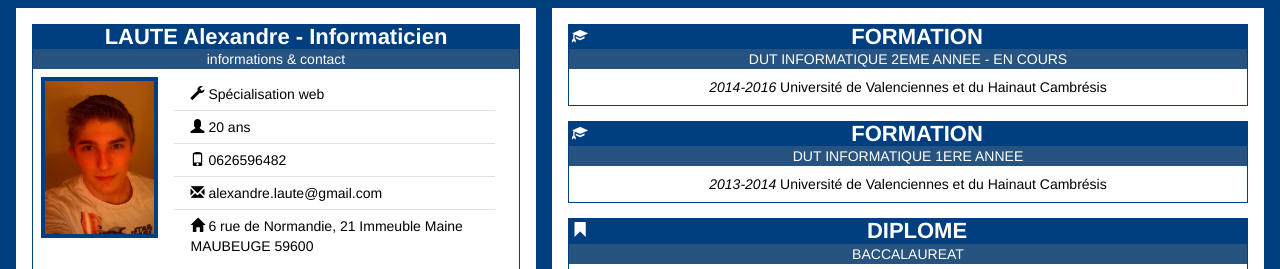
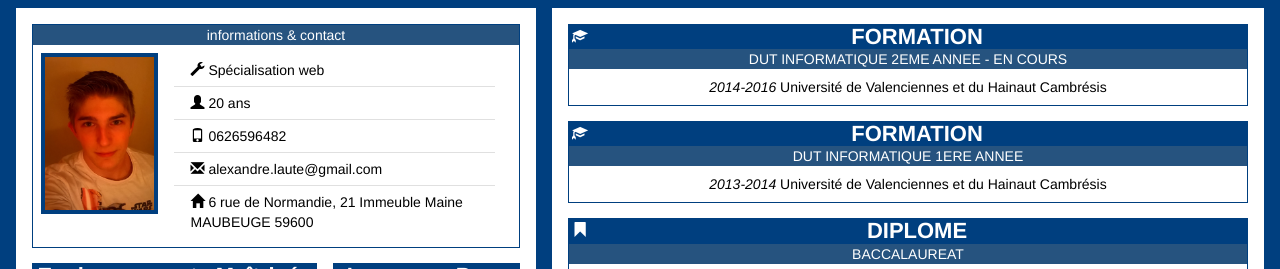
Before and after one commit to kpone59168/cv, a plain HTML site: page index.html in a window 1280 px wide. Shown: the top 269 px of the page. Drawn offline with nearby package versions, Linux system fonts and the light colour scheme.

Commit message:
Suppression nom / prénom pour tester le git checkout

```diff
--- a/index.html
+++ b/index.html
@@ -29,7 +29,6 @@
 		<!-- PANNEL PRESENTATION -->
 		<article class="my-panel my-panel-blue-dark">
 			<header>
-				<h1>LAUTE Alexandre - Informaticien</h1>
 				<p>informations & contact</p>
 			</header>
 			<section class="w3-row">
```
